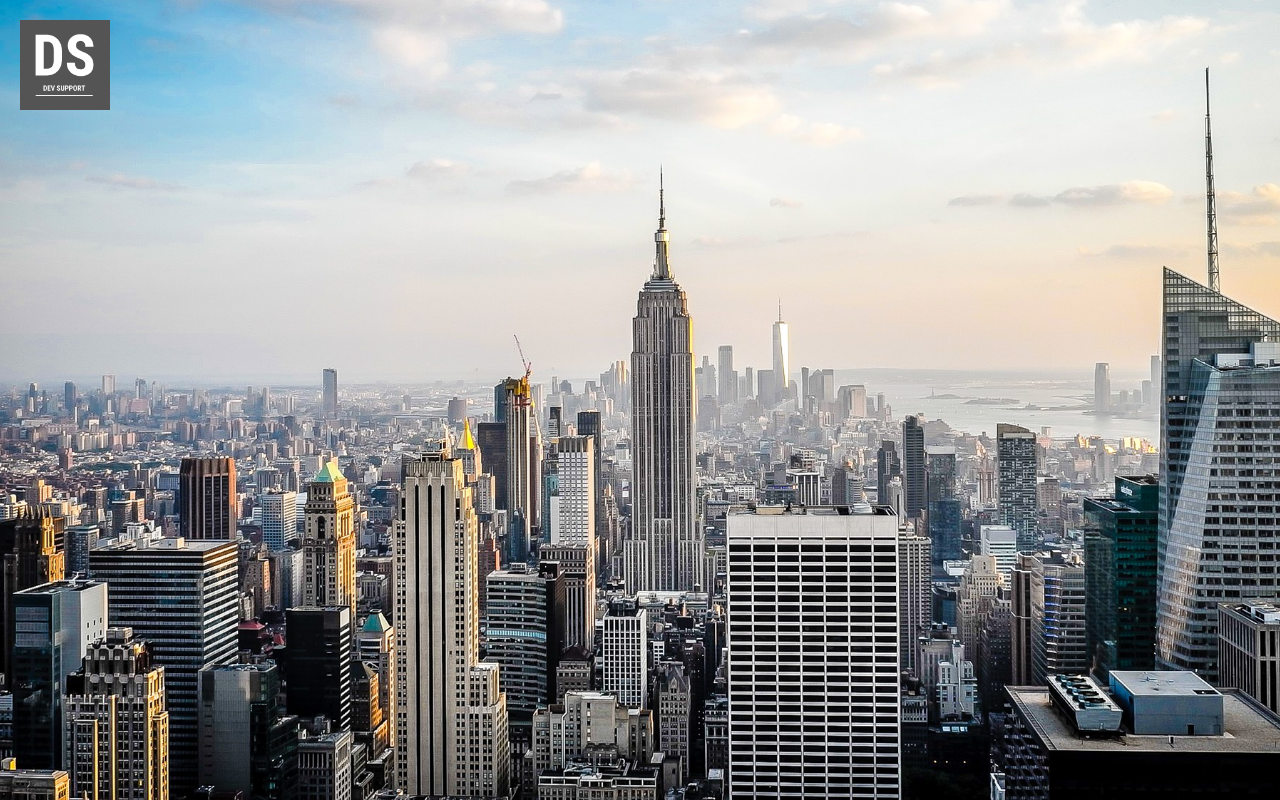
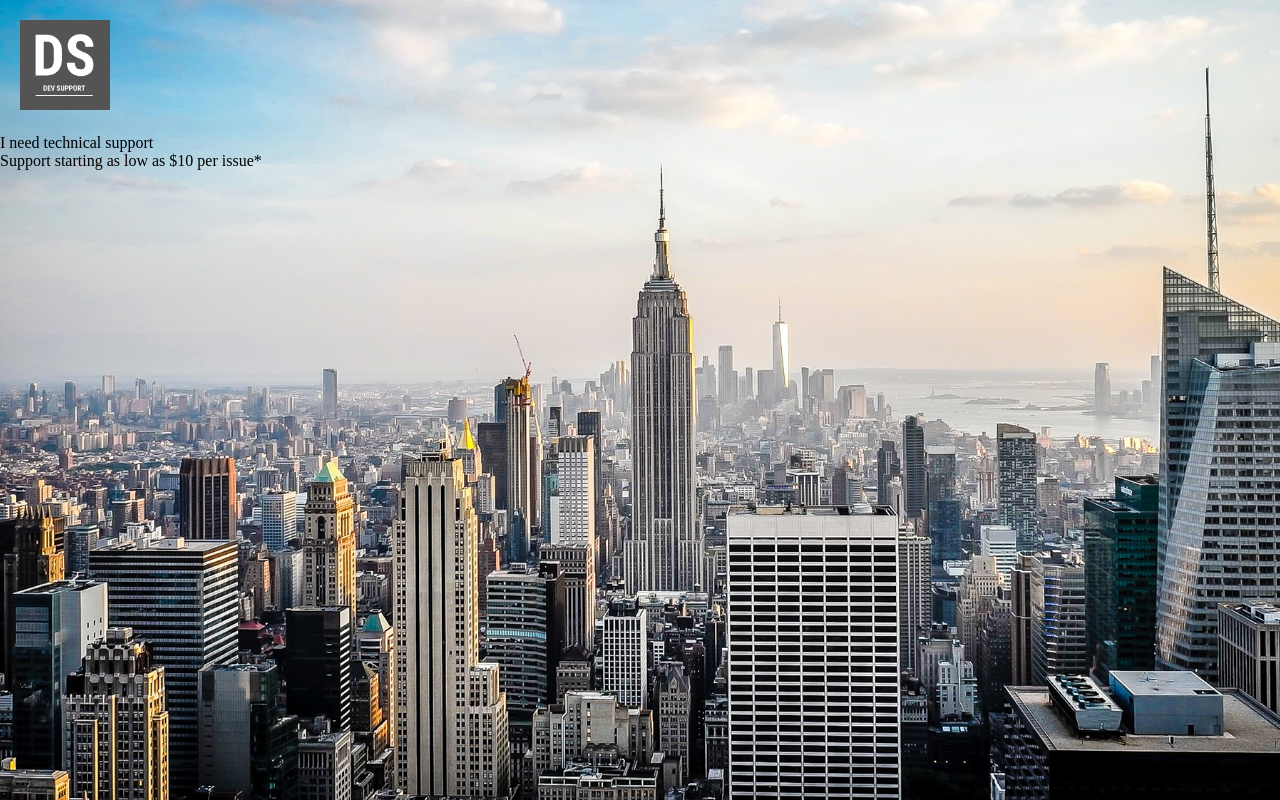
Before and after one commit to leadingapps/devsupport-lite, an Angular app: page / in a window 1280 px wide. Built offline with nearby package versions, Linux system fonts and the light colour scheme.

Commit message:
Add link-card component

```diff
--- a/src/app/app.module.ts
+++ b/src/app/app.module.ts
@@ -4,11 +4,13 @@ import { NgModule } from '@angular/core';
 import { AppRoutingModule } from './app-routing.module';
 import { AppComponent } from './app.component';
 import { HomeBannerComponent } from './home-banner/home-banner.component';
+import { LinkCardComponent } from './link-card/link-card.component';
 
 @NgModule({
   declarations: [
     AppComponent,
-    HomeBannerComponent
+    HomeBannerComponent,
+    LinkCardComponent
   ],
   imports: [
     BrowserModule,
--- a/src/app/home-banner/home-banner.component.html
+++ b/src/app/home-banner/home-banner.component.html
@@ -1,3 +1,6 @@
 <div class="bg">
     <img class="logo" src="./assets/DS.png">
+    <div class="need-support">
+        <app-link-card></app-link-card>
+    </div>
 </div>
--- /dev/null
+++ b/src/app/link-card/link-card.component.html
@@ -0,0 +1,4 @@
+<div class="card-link-container">
+    <div> I need technical support</div>
+    <div> Support starting as low as $10 per issue*</div>
+</div>
--- /dev/null
+++ b/src/app/link-card/link-card.component.ts
@@ -0,0 +1,15 @@
+import { Component, OnInit } from '@angular/core';
+
+@Component({
+  selector: 'app-link-card',
+  templateUrl: './link-card.component.html',
+  styleUrls: ['./link-card.component.scss']
+})
+export class LinkCardComponent implements OnInit {
+
+  constructor() { }
+
+  ngOnInit(): void {
+  }
+
+}
```
Also changed, not shown: src/app/link-card/link-card.component.scss (added), 1 other file (tests, documents, lock files or other folders).
